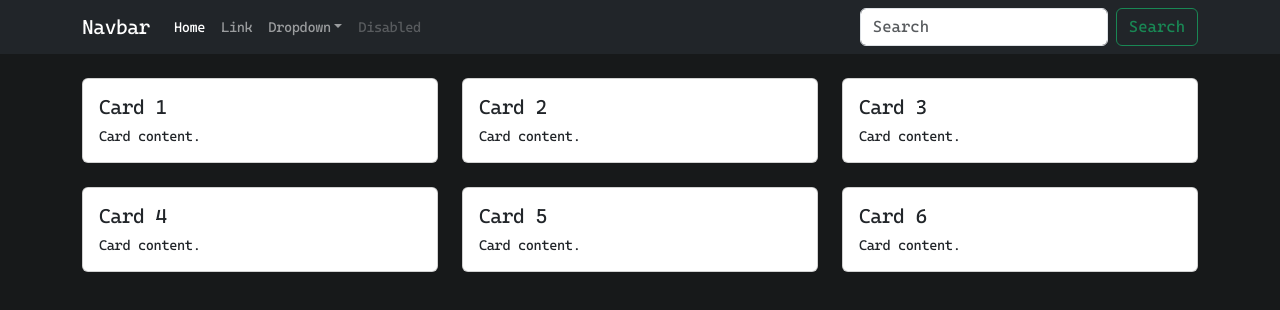
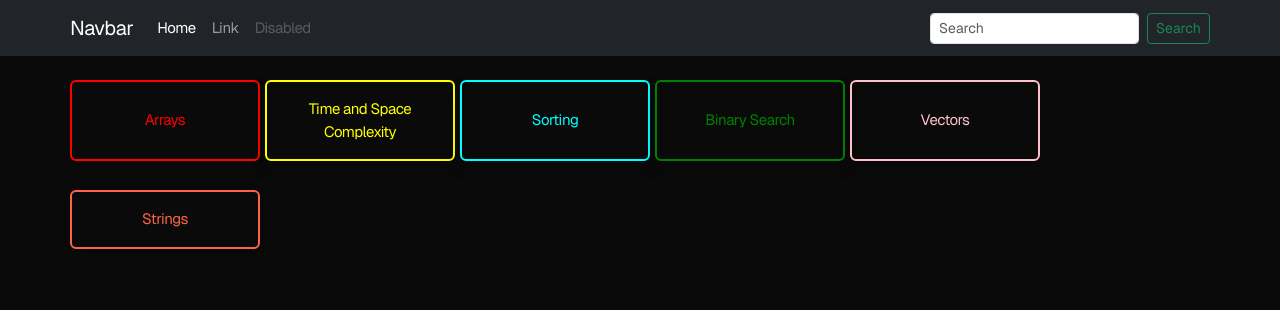
Before and after one commit to faraazkhan20/codize, a React (Vite) app: page / in a window 1280 px wide. Shown: the top 310 px of the page. Built offline with nearby package versions, Linux system fonts and the light colour scheme.

Commit message:
Updated global.css

```diff
--- a/src/App.jsx
+++ b/src/App.jsx
@@ -1,4 +1,5 @@
 import Navbar from "./components/Navbar";
+import cardsData from "./data/cardsData";
 
 function App() {
   return (
@@ -6,12 +7,13 @@ function App() {
       <Navbar />
       <div className="container mt-4">
         <div className="row">
-          {[...Array(6)].map((_, i) => (
-            <div className="col-lg-4 col-md-6 col-sm-6 col-6 mb-4" key={i}>
-              <div className="card">
-                <div className="card-body">
-                  <h5 className="card-title">Card {i + 1}</h5>
-                  <p className="card-text">Card content.</p>
+          {cardsData.map((card, i) => (
+            <div className="col-lg-2 col-md-3 col-sm-4 col-6 mb-4" key={i}>
+              <div className="card h-100 bg-transparent border-2 rounded shadow" style={{ borderColor: card.color }}>
+                <div className="card-body h-100 text-center d-flex justify-content-center align-items-center p-3">
+                  <div className="card-title m-0" style={{ color: card.color }}>
+                    {card.title}
+                  </div>
                 </div>
               </div>
             </div>
--- a/src/components/Navbar.jsx
+++ b/src/components/Navbar.jsx
@@ -20,28 +20,6 @@ function Navbar() {
                 Link
               </a>
             </li>
-            <li className="nav-item dropdown">
-              <a className="nav-link dropdown-toggle" href="#" role="button" data-bs-toggle="dropdown" aria-expanded="false">
-                Dropdown
-              </a>
-              <ul className="dropdown-menu">
-                <li>
-                  <a className="dropdown-item" href="#">
-                    Action
-                  </a>
-                </li>
-                <li>
-                  <a className="dropdown-item" href="#">
-                    Another action
-                  </a>
-                </li>
-                <li>
-                  <a className="dropdown-item" href="#">
-                    Something else here
-                  </a>
-                </li>
-              </ul>
-            </li>
             <li className="nav-item">
               <a className="nav-link disabled" aria-disabled="true">
                 Disabled
@@ -49,8 +27,8 @@ function Navbar() {
             </li>
           </ul>
           <form className="d-flex" role="search">
-            <input className="form-control me-2" type="search" placeholder="Search" aria-label="Search" />
-            <button className="btn btn-outline-success" type="submit">
+            <input className="form-control form-control-sm me-2" type="search" placeholder="Search" aria-label="Search" />
+            <button className="btn btn-sm btn-outline-success" type="submit">
               Search
             </button>
           </form>
--- /dev/null
+++ b/src/data/cardsData.js
@@ -0,0 +1,10 @@
+const cardsData = [
+  { title: "Arrays", color: "red" },
+  { title: "Time and Space Complexity", color: "yellow" },
+  { title: "Sorting", color: "cyan" },
+  { title: "Binary Search", color: "green" },
+  { title: "Vectors", color: "pink" },
+  { title: "Strings", color: "tomato" },
+];
+
+export default cardsData;
--- a/src/styles/global.css
+++ b/src/styles/global.css
@@ -1,26 +1,37 @@
 /* Fonts */
 @font-face {
-  font-family: "CascadiaCode";
-  src: url("../assets/fonts/CascadiaCode/static/CascadiaCode-Regular.ttf") format("truetype");
+  font-family: "GilroyRegular";
+  src: url("../assets/fonts/Geist-VariableFont_wght.ttf") format("truetype");
 }
 
 /* Main Styles */
 body {
   margin: 0;
-  background-color: #17191a !important;
-  font-family: "CascadiaCode", "Segoe UI", Roboto, Helvetica, Arial, sans-serif !important;
-  color: #aea597 !important;
+  background-color: #0a0a0a !important;
+  color: #fafafa !important;
+  font-family: "GilroyRegular", "Segoe UI", Roboto, Helvetica, Arial, sans-serif !important;
   font-optical-sizing: auto;
   font-style: normal;
-  font-weight: normal;
-  font-size: 14px;
-  letter-spacing: -0.4px;
-  line-height: 19px;
+  font-size: 15px;
+  letter-spacing: -0.5px;
+  overflow-x: hidden;
+}
+.container {
+  --bs-gutter-x: 0 !important;
+  --bs-gutter-y: 0 !important;
+}
+.row {
+  --bs-gutter-x: 0 !important;
+  --bs-gutter-y: 0 !important;
+  gap: 5px;
 }
 
-/* Disabled Link (Navbar) */
-.disabled-link {
-  pointer-events: none;
-  opacity: 0.5;
-  cursor: not-allowed;
+.outline {
+  border: 2px solid #27272a;
+  border-radius: 15px;
 }
+
+.test {
+  background-color: #0d0d0d;
+  opacity: 1;
+}
```
Also changed, not shown: src/assets/fonts/Geist-VariableFont_wght.ttf (added).
